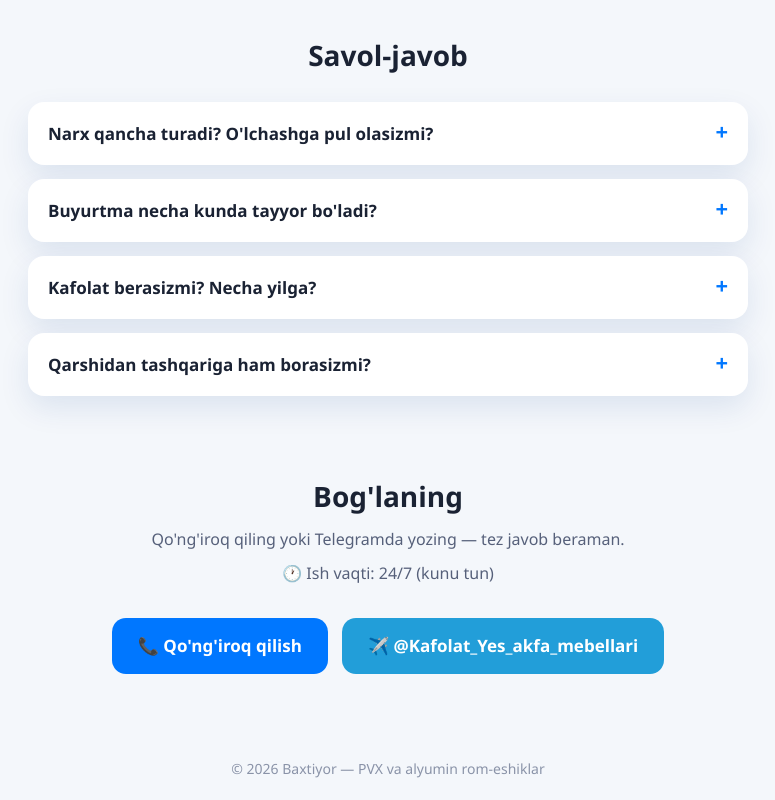
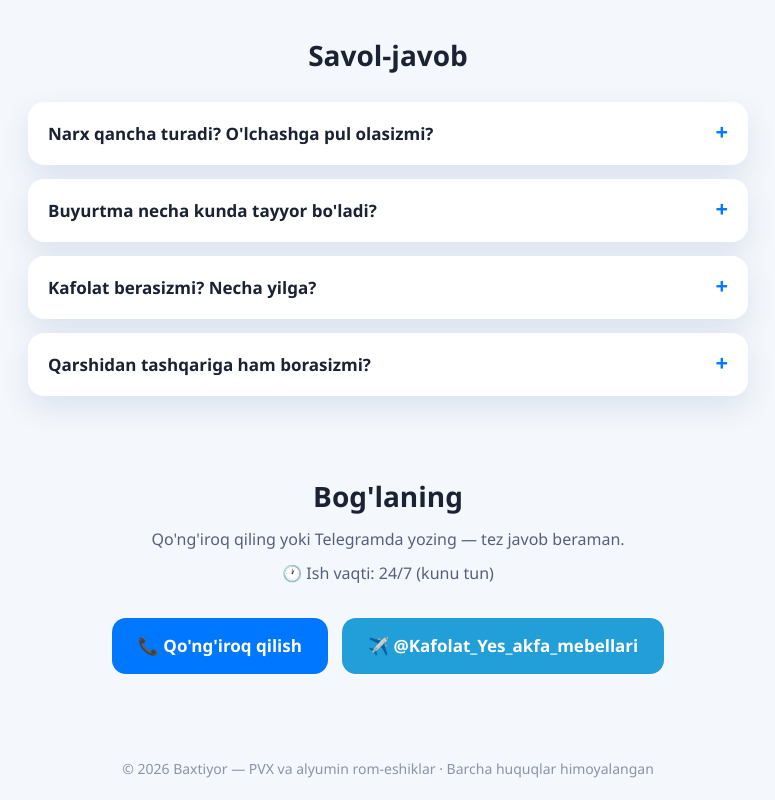
Before and after one commit to baxtiyortursunov390-oss/akfa-rom, a plain HTML site: page index.html in a window 1280 px wide. Shown: the part 1915-2715 px from the top of the page, without its empty margins (252-1027 px from the left). Drawn offline with Linux system fonts and the light colour scheme.

Commit message:
GitHub Actions avtodeploy qo'shildi, footer matni yangilandi
Co-Authored-By: Claude Opus 5.5 <noreply@anthropic.com>

```diff
--- a/index.html
+++ b/index.html
@@ -432,7 +432,7 @@
     </div>
   </section>
 
-  <footer>© 2026 Baxtiyor — PVX va alyumin rom-eshiklar</footer>
+  <footer>© 2026 Baxtiyor — PVX va alyumin rom-eshiklar · Barcha huquqlar himoyalangan</footer>
 
 </body>
 </html>
```
Also changed, not shown: 1 other file.
